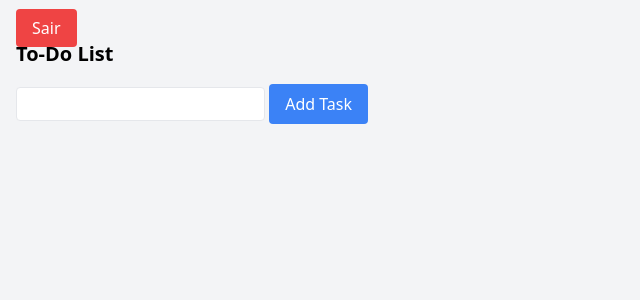
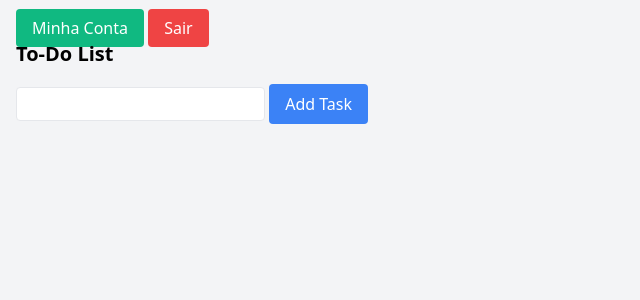
Before and after one commit to AndersonC96/todolist, a PHP site: page / in a window 1280 px wide. Shown: the top 300 px of the page, without its empty margins (0-640 px from the left). Run offline with PHP 8.4, Linux system fonts and the light colour scheme; the visitor is signed in with stand-in values (Sample User, id 1); data that the repository does not hold is empty; some libraries are stand-ins or nearby versions.

Commit message:
Update index.php

```diff
--- a/index.php
+++ b/index.php
@@ -14,6 +14,7 @@
     <body class="bg-gray-100">
         <div class="container mx-auto p-4">
             <div>
+                <a href="account.php" class="bg-green-500 text-white px-4 py-2 rounded">Minha Conta</a>
                 <a href="logout.php" class="bg-red-500 text-white px-4 py-2 rounded">Sair</a>
             </div>
             <h1 class="text-xl font-bold mb-4">To-Do List</h1>
```
